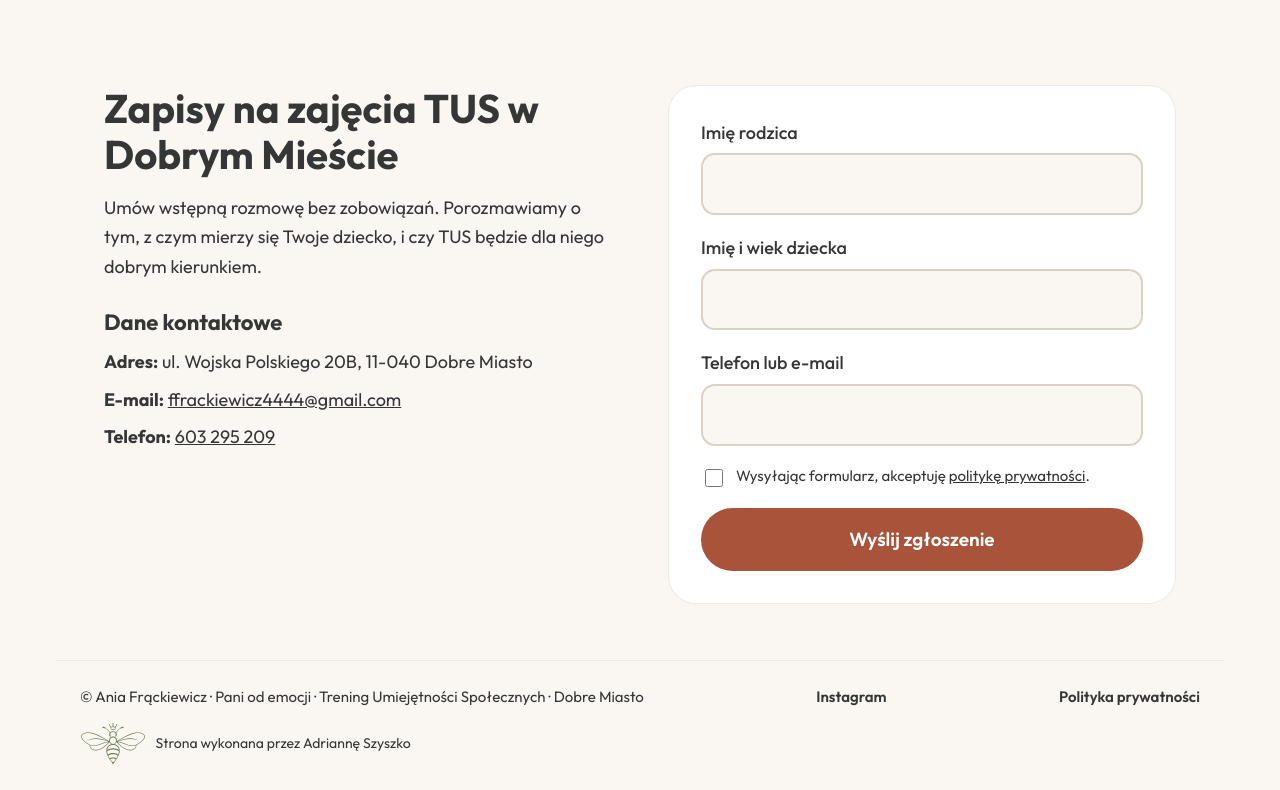
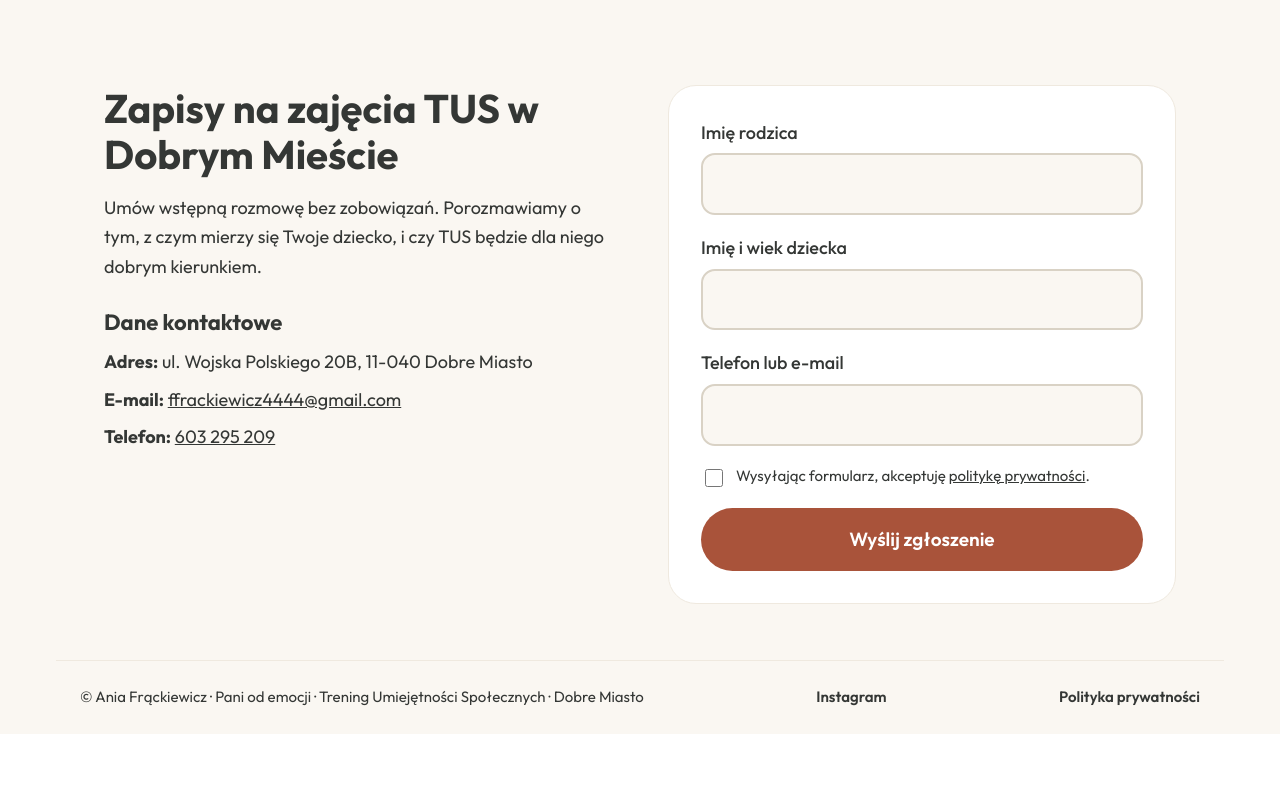
Before and after one commit to AniaFrackiewicz/PlanC, a plain HTML site: page index.html in a window 1280 px wide. Shown: the part 7037-7827 px from the top of the page. After the commit the page ends 7771 px from the top, so only its background shows below. Drawn offline with Linux system fonts and the light colour scheme.

Commit message:
Usunięto logo i podpis wykonawcy ze stopki (zostają tylko w PDF)
Co-Authored-By: Claude Haiku 5.5 <noreply@anthropic.com>
Claude-Session: https://claude.ai/code/session_01FuMvR3atavuYCBiQz7Ng3n

```diff
--- a/index.html
+++ b/index.html
@@ -369,7 +369,6 @@
   <span>© Ania Frąckiewicz · Pani od emocji · Trening Umiejętności Społecznych · Dobre Miasto</span>
   <a href="https://www.instagram.com/twojplanc/" style="text-decoration:none;font-weight:600">Instagram</a>
   <a href="polityka-prywatnosci.html" style="text-decoration:none;font-weight:600">Polityka prywatności</a>
-  <div style="display:flex;align-items:center;gap:10px;font-size:14px"><img src="logo/osa-z-korona.svg" alt="Logo: osa z koroną" style="height:44px;width:auto"><span>Strona wykonana przez Adriannę Szyszko</span></div>
 </footer>
 
 <a href="#top" aria-label="Wróć na górę strony" style="display:flex;align-items:center;justify-content:center;text-decoration:none;position:fixed;left:max(16px,env(safe-area-inset-left,0px));bottom:max(16px,env(safe-area-inset-bottom,0px));z-index:50;width:52px;height:52px;border-radius:50%;border:none;background:#2B2350;color:#FFFFFF;font-size:24px;line-height:1;cursor:pointer;box-shadow:0 4px 14px rgba(43,35,80,0.25)">↑</a>
```
Also changed, not shown: logo/osa-z-korona.svg (deleted).
